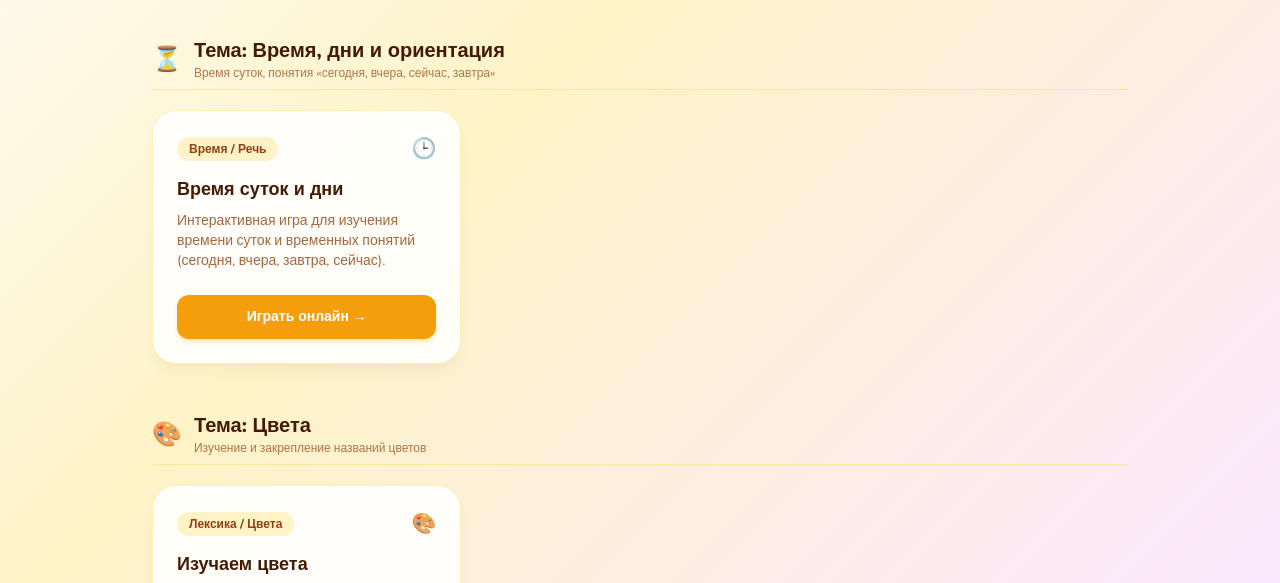
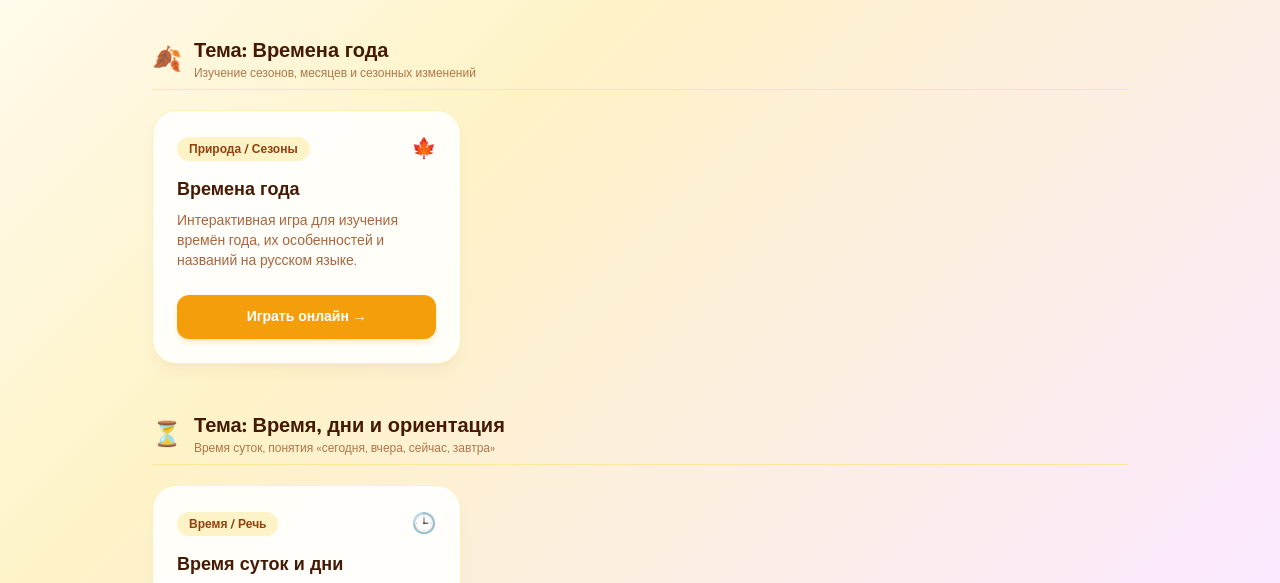
Before and after one commit to tanyavolinets10-arch/games, a plain HTML site: page russian.html in a window 1280 px wide. Shown: the part 209-792 px from the top of the page. Drawn offline with nearby package versions, Linux system fonts and the light colour scheme.

Commit message:
Update russian.html

```diff
--- a/russian.html
+++ b/russian.html
@@ -47,6 +47,35 @@
             <h2 class="text-3xl font-extrabold text-amber-950">Лексические темы и развитие речи</h2>
             <p class="text-amber-800/80 text-sm mt-1">Интерактивные игры распределены по тематическим блокам для удобного повторения.</p>
         </div>
+
+        <!-- ================= БЛОК: ВРЕМЕНА ГОДА ================= -->
+        <section class="mb-12">
+            <div class="flex items-center gap-3 mb-5 border-b border-amber-200/80 pb-2">
+                <span class="text-2xl">🍂</span>
+                <div>
+                    <h3 class="text-xl font-extrabold text-amber-950">Тема: Времена года</h3>
+                    <p class="text-xs text-amber-800/70">Изучение сезонов, месяцев и сезонных изменений</p>
+                </div>
+            </div>
+
+            <div class="grid grid-cols-1 md:grid-cols-2 lg:grid-cols-3 gap-6">
+                <div class="cozy-card rounded-3xl p-6 border border-amber-200/60 shadow-lg shadow-amber-900/5 flex flex-col justify-between">
+                    <div>
+                        <div class="flex justify-between items-center mb-3">
+                            <span class="text-xs font-extrabold bg-amber-100 text-amber-800 px-3 py-1 rounded-full">Природа / Сезоны</span>
+                            <span class="text-xl">🍁</span>
+                        </div>
+                        <h4 class="text-lg font-black text-amber-950 mb-2">Времена года</h4>
+                        <p class="text-amber-800/80 text-sm mb-6 font-medium">
+                            Интерактивная игра для изучения времён года, их особенностей и названий на русском языке.
+                        </p>
+                    </div>
+                    <a href="ru_seasons.html" target="_blank" class="block text-center w-full bg-amber-500 hover:bg-amber-600 text-white font-bold py-3 px-4 rounded-xl transition shadow-md shadow-amber-500/20 text-sm">
+                        Играть онлайн →
+                    </a>
+                </div>
+            </div>
+        </section>
 
         <!-- ================= БЛОК: ВРЕМЯ И ОРИЕНТАЦИЯ ================= -->
         <section class="mb-12">
```
